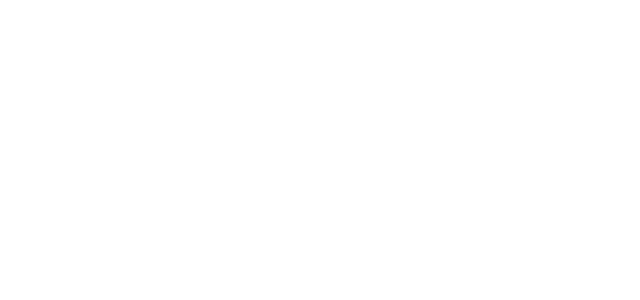
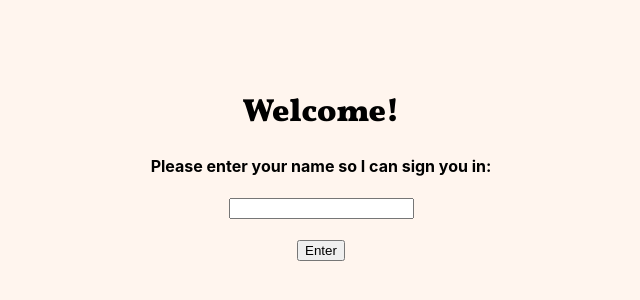
Before and after one commit to gooliajulia/design-my-week, a React (Create React App) app in the folder design-my-day/: page / in a window 1280 px wide. Shown: the part 224-524 px from the top of the page, without its empty margins (319-959 px from the left). Built offline with nearby package versions, Linux system fonts and the light colour scheme.

Commit message:
basic intital component structures

```diff
--- a/design-my-day/package.json
+++ b/design-my-day/package.json
@@ -6,8 +6,10 @@
     "@testing-library/jest-dom": "^5.14.1",
     "@testing-library/react": "^11.2.7",
     "@testing-library/user-event": "^12.8.3",
+    "axios": "^0.23.0",
     "react": "^17.0.2",
     "react-dom": "^17.0.2",
+    "react-router-dom": "^5.3.0",
     "react-scripts": "4.0.3",
     "web-vitals": "^1.1.2"
   },
--- a/design-my-day/src/App.css
+++ b/design-my-day/src/App.css
@@ -1,3 +1,5 @@
+@import url('https://fonts.googleapis.com/css2?family=Vollkorn:wght@900&display=swap');
+
 .App {
   text-align: center;
 }
@@ -36,3 +38,49 @@
     transform: rotate(360deg);
   }
 }
+
+div#App {
+  display: flex;
+  flex-direction: column;
+}
+
+div#welcome {
+  background-color: seashell;
+  width: 100vw;
+  height: 100vh;
+  display: flex;
+  justify-content: center;
+  align-items: center;
+}
+
+div#homepage {
+  background-color: rgb(119, 156, 151);
+  width: 100vw;
+  height: 100vh;
+  display: flex;
+  flex-direction: column;
+  justify-content: flex-start;
+  align-items:center;
+}
+
+h1.homepage {
+  color: seashell;
+}
+
+h1.welcome {
+  margin-top: 0px;
+  font-family: 'Vollkorn', serif;
+}
+
+div#greeting-header {
+  height: 200px;
+  width: 95vw;
+  background-color: rgb(255, 252, 244);
+  border-radius: 20px;
+  margin-top: 25px;
+  display: flex;
+}
+
+h1.greeting-header {
+  margin-left: 20px;
+}
--- a/design-my-day/src/App.js
+++ b/design-my-day/src/App.js
@@ -1,9 +1,17 @@
-
+import Welcome from './components/Welcome.js';
+import HomePage from './components/Homepage.js'
 import './App.css';
+import {Route} from 'react-router-dom';
 
 function App() {
   return (
     <div className="App">
+      <Route path='/' exact>
+        <Welcome  />
+      </Route>
+      <Route path='/homepage/name' exact >
+        <HomePage />
+      </Route>
 
     </div>
   );
--- a/design-my-day/src/components/GreetingHeader.js
+++ b/design-my-day/src/components/GreetingHeader.js
@@ -0,0 +1,11 @@
+
+const GreetingHeader = () => {
+    return (
+        <div id='greeting-header'>
+            <h1 className='greeting-header'>Good Morning, user!</h1>
+
+        </div>
+    )
+}
+
+export default GreetingHeader;
--- a/design-my-day/src/components/Homepage.js
+++ b/design-my-day/src/components/Homepage.js
@@ -0,0 +1,15 @@
+import GreetingHeader from './GreetingHeader.js'
+
+
+const HomePage = () => {
+    return (
+        <div id='homepage' >
+            <GreetingHeader/>
+            <h1 className='homepage'>Home Page</h1>
+        </div>
+
+    )
+}
+
+
+export default HomePage;
--- a/design-my-day/src/components/Welcome.js
+++ b/design-my-day/src/components/Welcome.js
@@ -0,0 +1,28 @@
+import {Link} from 'react-router-dom';
+
+const Welcome = () => {
+
+    const welcomeSubmit = (ev) => {
+        ev.preventDefault();
+        console.log('welcome submit')
+    }
+
+
+    return (
+        <div id='welcome'>
+            <form onSubmit={welcomeSubmit}>
+                <h1 className='welcome'>Welcome!</h1>
+                <h4 className='welcome'>Please enter your name so I can sign you in:</h4>
+                <input type='text' />
+                <br/>
+                <br/>
+                <Link to='/homepage/name'>
+                    <input type='submit' value='Enter'/>
+                </Link>
+            </form>
+        </div>
+    )
+}
+
+
+export default Welcome;
--- a/design-my-day/src/index.js
+++ b/design-my-day/src/index.js
@@ -3,11 +3,13 @@
 import './index.css';
 import App from './App';
 import reportWebVitals from './reportWebVitals';
+import { BrowserRouter as Router} from 'react-router-dom';
 
 ReactDOM.render(
-  <React.StrictMode>
+
+    <Router>
     <App />
-  </React.StrictMode>,
+    </Router>,
   document.getElementById('root')
 );
 
```
Also changed, not shown: design-my-day/src/images/water-glass.png (added), 1 other file (tests, documents, lock files or other folders).
